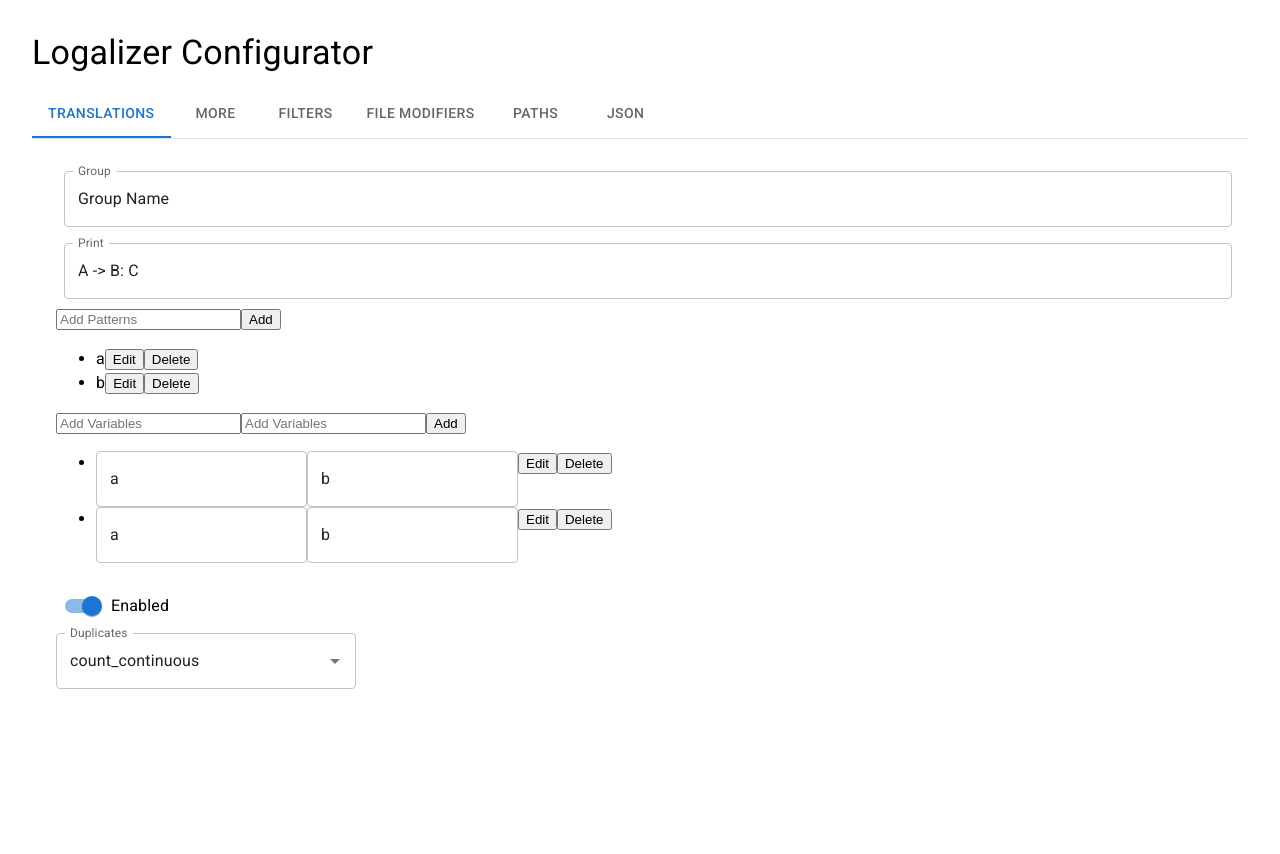
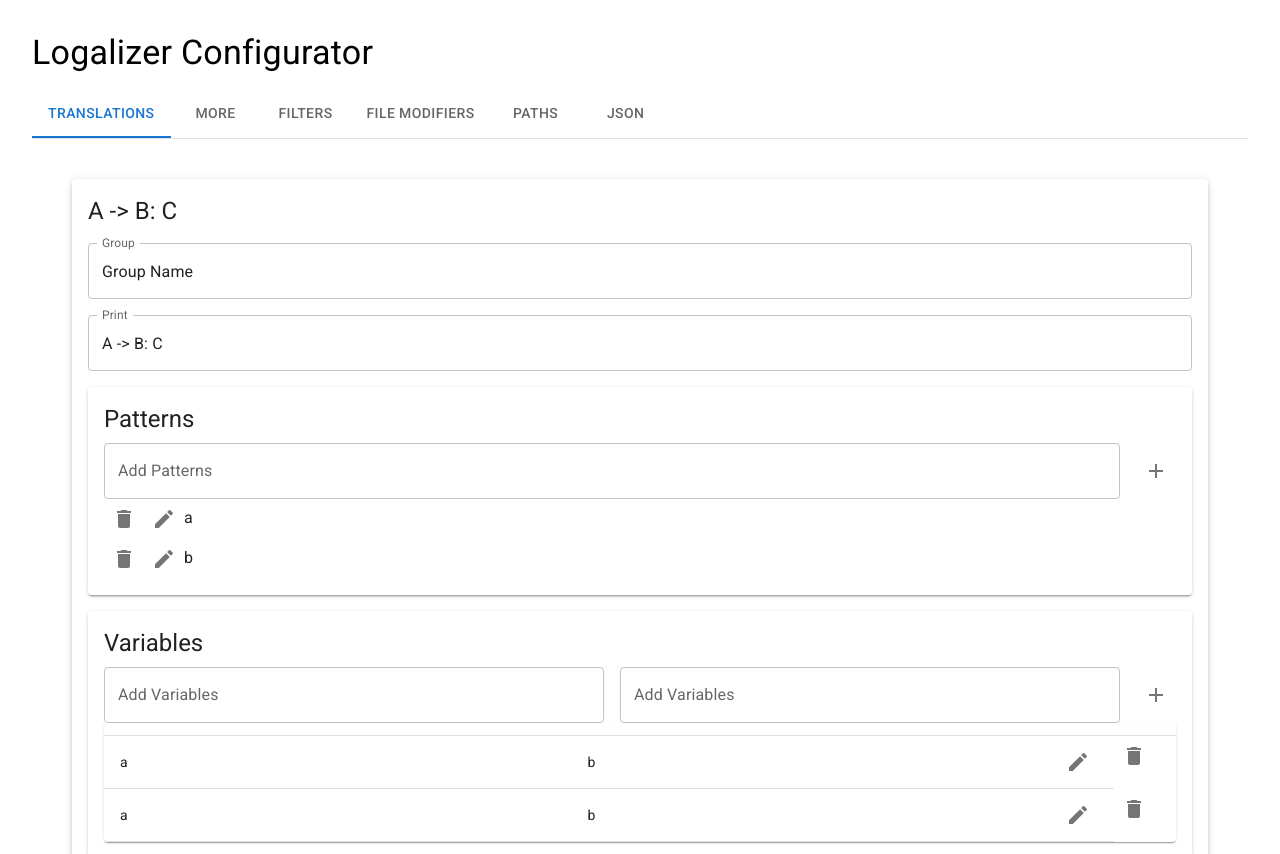
Before and after one commit to Logalizer/LogalizerConfigurator, a React (Create React App) app: page / in a window 1280 px wide. Shown: the top 854 px of the page. Before the commit the page ends 800 px from the top, so only its background shows below. Built offline with nearby package versions, Linux system fonts and the light colour scheme; the HTML template or start-up script is replaced by a standard one.

Commit message:
Update UI

```diff
--- a/src/ArrayProvider.js
+++ b/src/ArrayProvider.js
@@ -1,8 +1,17 @@
 import FormControl from "@mui/material/FormControl";
 import FormControlLabel from "@mui/material/FormControlLabel";
 import TextField from "@mui/material/TextField";
+
+import IconButton from "@mui/material/IconButton";
+import Stack from "@mui/material/Stack";
+import DeleteIcon from "@mui/icons-material/Delete";
+import EditIcon from "@mui/icons-material/Edit";
+import SaveIcon from "@mui/icons-material/Save";
+import AddIcon from "@mui/icons-material/Add";
 import { useState } from "react";
 import { useConfigDispatch } from "./ConfigContext.js";
+import Paper from "@mui/material/Paper";
+
 import React from "react";
 
 function AddItem({ ItemName, AddAction }) {
@@ -10,22 +19,25 @@ function AddItem({ ItemName, AddAction }) {
   const dispatch = useConfigDispatch();
   const placeholder = "Add " + ItemName;
   return (
-    <>
-      <input
-        placeholder={placeholder}
+    <Stack direction="row" spacing={2}>
+      <TextField
+        id="outlined-basic"
+        fullWidth
+        label={placeholder}
+        variant="outlined"
         value={text}
         onChange={(e) => setText(e.target.value)}
       />
-      <button
+      <IconButton aria-label="add">
+        <AddIcon
           onClick={() => {
             if (text.length === 0) return;
             dispatch(AddAction(text));
             setText("");
           }}
-      >
-        Add
-      </button>
-    </>
+        />
+      </IconButton>
+    </Stack>
   );
 }
 
@@ -35,40 +47,43 @@ function Item({ Index, Text, EditAction, DeleteAction }) {
   let ItemContent;
   let text;
   const textInput = React.createRef();
+  console.log("Drawn  ", isEditing);
   if (isEditing) {
     ItemContent = (
       <>
-        <input defaultValue={Text} ref={textInput} />
-        <button
+        <IconButton aria-label="save">
+          <SaveIcon
             onClick={(e) => {
               if (textInput.current.value.length === 0) return;
               dispatch(EditAction(Index, textInput.current.value));
               setIsEditing(false);
             }}
-        >
-          Save
-        </button>
+          />
+        </IconButton>
+        <input defaultValue={Text} ref={textInput} />
       </>
     );
   } else {
     ItemContent = (
       <>
+        <IconButton aria-label="edit">
+          <EditIcon onClick={() => setIsEditing(true)} />
+        </IconButton>
         {Text}
-        <button onClick={() => setIsEditing(true)}>Edit</button>
       </>
     );
   }
   return (
-    <label>
-      {ItemContent}
-      <button
+    <>
+      <IconButton aria-label="delete">
+        <DeleteIcon
           onClick={(e) => {
             dispatch(DeleteAction(Index));
           }}
-      >
-        Delete
-      </button>
-    </label>
+        />
+      </IconButton>
+      {ItemContent}
+    </>
   );
 }
 
@@ -111,18 +126,19 @@ export default function ArrayProvider({
   return (
     <>
       <AddItem ItemName={ItemName} AddAction={AddAction} />
-      <ul>
+
+      <Stack direction="column">
         {Data.map((text, i) => (
-          <li key={i}>
+          <div key={i}>
             <Item
               Index={i}
               Text={text}
               EditAction={EditAction}
               DeleteAction={DeleteAction}
             />
-          </li>
+          </div>
         ))}
-      </ul>
+      </Stack>
     </>
   );
 }
--- a/src/FileModifierPane.js
+++ b/src/FileModifierPane.js
@@ -3,7 +3,6 @@ import TextField from "@mui/material/TextField";
 import OutlinedInput from "@mui/material/OutlinedInput";
 import Grid from "@mui/material/Unstable_Grid2"; // Grid version 2
 import IconButton from "@mui/material/IconButton";
-import Stack from "@mui/material/Stack";
 import DeleteIcon from "@mui/icons-material/Delete";
 import AddIcon from "@mui/icons-material/Add";
 
@@ -13,6 +12,9 @@ import ListItemButton from "@mui/material/ListItemButton";
 import ListItemText from "@mui/material/ListItemText";
 import Box from "@mui/material/Box";
 
+import Paper from "@mui/material/Paper";
+import Typography from "@mui/material/Typography";
+import Stack from "@mui/material/Stack";
 import { useState } from "react";
 import ArrayProvider from "./ArrayProvider";
 import PairArrayProvider from "./PairArrayProvider.js";
@@ -22,7 +24,7 @@ function BackupFile() {
   const dispatch = useConfigDispatch();
   const config = useConfig();
   return (
-    <FormControl fullWidth sx={{ m: 1 }} variant="standard">
+    <FormControl fullWidth sx={{ m: 2 }} variant="standard">
       <TextField
         fullWidth
         id="backup_file"
@@ -69,12 +71,27 @@ export default function FileModifierPane() {
   const config = useConfig();
   return (
     <>
+      <Paper elevation={3} sx={{ margin: 2, p: 2 }}>
+        <Stack direction="column" spacing={2}>
+          <Typography variant="h5" component="h5">
+            Delete Lines
+          </Typography>
           <ArrayProvider
             ItemName="Delete Lines"
             Data={config.delete_lines}
             ActionPostfix="delete_lines"
           />
+        </Stack>
+      </Paper>
+
+      <Paper elevation={3} sx={{ margin: 2, p: 2 }}>
+        <Stack direction="column" spacing={2}>
+          <Typography variant="h5" component="h5">
+            Replace Words
+          </Typography>
           <ReplaceWords Data={config.replace_words} />
+        </Stack>
+      </Paper>
       <BackupFile />
     </>
   );
--- a/src/FiltersPane.js
+++ b/src/FiltersPane.js
@@ -5,20 +5,38 @@ import { useState } from "react";
 import ArrayProvider from "./ArrayProvider.js";
 import { useConfig } from "./ConfigContext.js";
 
+import Paper from "@mui/material/Paper";
+import Typography from "@mui/material/Typography";
+import Stack from "@mui/material/Stack";
+
 export default function FiltersPane() {
   const config = useConfig();
   return (
     <>
+      <Paper elevation={3} sx={{ margin: 2, p: 2 }}>
+        <Stack direction="column" spacing={2}>
+          <Typography variant="h5" component="h5">
+            Blacklist
+          </Typography>
           <ArrayProvider
             ItemName="Blacklist"
             Data={config.blacklist}
             ActionPostfix="blacklist"
           />
+        </Stack>
+      </Paper>
+      <Paper elevation={3} sx={{ margin: 2, p: 2 }}>
+        <Stack direction="column" spacing={2}>
+          <Typography variant="h5" component="h5">
+            Disable Group
+          </Typography>
           <ArrayProvider
             ItemName="Disable Group"
             Data={config.disable_group}
             ActionPostfix="disable_group"
           />
+        </Stack>
+      </Paper>
     </>
   );
 }
--- a/src/MoreTranslationsPane.js
+++ b/src/MoreTranslationsPane.js
@@ -2,7 +2,9 @@ import Switch from "@mui/material/Switch";
 import FormControl from "@mui/material/FormControl";
 import FormControlLabel from "@mui/material/FormControlLabel";
 import TextField from "@mui/material/TextField";
-
+import Paper from "@mui/material/Paper";
+import Typography from "@mui/material/Typography";
+import Stack from "@mui/material/Stack";
 import { useConfig, useConfigDispatch } from "./ConfigContext.js";
 import ArrayProvider from "./ArrayProvider.js";
 
@@ -10,7 +12,7 @@ function AutoNewLine() {
   const dispatch = useConfigDispatch();
   const config = useConfig();
   return (
-    <FormControl fullWidth sx={{ m: 1 }} variant="standard">
+    <FormControl fullWidth sx={{ margin: 2 }} variant="standard">
       <FormControlLabel
         control={
           <Switch
@@ -34,16 +36,30 @@ export default function MoreTranslationsPane() {
   const config = useConfig();
   return (
     <div>
+      <Paper elevation={3} sx={{ margin: 2, p: 2 }}>
+        <Stack direction="column" spacing={2}>
+          <Typography variant="h5" component="h5">
+            Wrap Text Pre
+          </Typography>
           <ArrayProvider
             ItemName="Wrap Text Pre"
             Data={config.wrap_text_pre}
             ActionPostfix="wrap_text_pre"
           />
+        </Stack>
+      </Paper>
+      <Paper elevation={3} sx={{ margin: 2, p: 2 }}>
+        <Stack direction="column" spacing={2}>
+          <Typography variant="h5" component="h5">
+            Wrap Text Post
+          </Typography>
           <ArrayProvider
             ItemName="Wrap Text Post"
             Data={config.wrap_text_post}
             ActionPostfix="wrap_text_post"
           />
+        </Stack>
+      </Paper>
       <AutoNewLine />
     </div>
   );
--- a/src/PairArrayProvider.js
+++ b/src/PairArrayProvider.js
@@ -5,7 +5,19 @@ import { useState } from "react";
 import { useConfigDispatch } from "./ConfigContext.js";
 import React from "react";
 import { Stack } from "@mui/material";
+import IconButton from "@mui/material/IconButton";
+import DeleteIcon from "@mui/icons-material/Delete";
+import EditIcon from "@mui/icons-material/Edit";
+import SaveIcon from "@mui/icons-material/Save";
+import AddIcon from "@mui/icons-material/Add";
 
+import Paper from "@mui/material/Paper";
+import Table from "@mui/material/Table";
+import TableBody from "@mui/material/TableBody";
+import TableCell from "@mui/material/TableCell";
+import TableContainer from "@mui/material/TableContainer";
+import TableHead from "@mui/material/TableHead";
+import TableRow from "@mui/material/TableRow";
 function AddItem({ ItemName, AddAction }) {
   const [text1, setText1] = useState("");
   const [text2, setText2] = useState("");
@@ -13,25 +25,34 @@ function AddItem({ ItemName, AddAction }) {
   const placeholder = "Add " + ItemName;
   return (
     <>
-      <input
-        placeholder={placeholder}
+      <Stack direction="row" spacing={2}>
+        <TextField
+          id="outlined-basic"
+          fullWidth
+          label={placeholder}
+          variant="outlined"
           value={text1}
           onChange={(e) => setText1(e.target.value)}
         />
-      <input
-        placeholder={placeholder}
+        <TextField
+          id="outlined-basic"
+          fullWidth
+          label={placeholder}
+          variant="outlined"
           value={text2}
           onChange={(e) => setText2(e.target.value)}
         />
-      <button
+
+        <IconButton aria-label="add">
+          <AddIcon
             onClick={() => {
               dispatch(AddAction(text1, text2));
               setText1("");
               setText2("");
             }}
-      >
-        Add
-      </button>
+          />
+        </IconButton>
+      </Stack>
     </>
   );
 }
@@ -42,13 +63,11 @@ function Item({ Index, Text1, Text2, EditAction, DeleteAction }) {
   let ItemContent;
   const textInput1 = React.createRef();
   const textInput2 = React.createRef();
-  if (isEditing) {
-    ItemContent = (
-      <>
-        <input defaultValue={Text1} ref={textInput1} />
-        <input defaultValue={Text2} ref={textInput2} />
-
-        <button
+  const editInput1 = <input defaultValue={Text1} ref={textInput1} />;
+  const editInput2 = <input defaultValue={Text2} ref={textInput2} />;
+  const saveButton = (
+    <IconButton aria-label="save">
+      <SaveIcon
         onClick={(e) => {
           dispatch(
             EditAction(
@@ -59,44 +78,44 @@ function Item({ Index, Text1, Text2, EditAction, DeleteAction }) {
           );
           setIsEditing(false);
         }}
-        >
-          Save
-        </button>
+      />
+    </IconButton>
+  );
+  const editButton = (
+    <IconButton aria-label="edit">
+      <EditIcon onClick={() => setIsEditing(true)} />
+    </IconButton>
+  );
+  const deleteButton = (
+    <IconButton aria-label="delete">
+      <DeleteIcon
+        onClick={(e) => {
+          dispatch(DeleteAction(Index, Text1));
+        }}
+      />
+    </IconButton>
+  );
+  if (isEditing) {
+    ItemContent = (
+      <>
+        <TableCell> {editInput1}</TableCell>
+        <TableCell>{editInput2}</TableCell>
+        <TableCell>{saveButton}</TableCell>
       </>
     );
   } else {
     ItemContent = (
       <>
-        <TextField
-          id="outlined-read-only-input"
-          label=""
-          defaultValue={Text1}
-          InputProps={{
-            readOnly: true,
-          }}
-        />
-        <TextField
-          id="outlined-read-only-input"
-          label=""
-          defaultValue={Text2}
-          InputProps={{
-            readOnly: true,
-          }}
-        />
-        <button onClick={() => setIsEditing(true)}>Edit</button>
+        <TableCell> {Text1}</TableCell>
+        <TableCell>{Text2}</TableCell>
+        <TableCell>{editButton}</TableCell>
       </>
     );
   }
   return (
     <>
       {ItemContent}
-      <button
-        onClick={(e) => {
-          dispatch(DeleteAction(Index, Text1));
-        }}
-      >
-        Delete
-      </button>
+      {deleteButton}
     </>
   );
 }
@@ -143,7 +162,7 @@ export default function PairArrayProvider({
   let items = [];
   Data.forEach((text, i) => {
     items.push(
-      <li key={i}>
+      <TableRow key={i}>
         <Item
           key={i + text[0] + text[1]}
           Index={i}
@@ -152,13 +171,28 @@ export default function PairArrayProvider({
           EditAction={EditAction}
           DeleteAction={DeleteAction}
         />
-      </li>
+      </TableRow>
     );
   });
   return (
     <>
       <AddItem ItemName={ItemName} AddAction={AddAction} />
-      <ul>{items}</ul>
+
+      <Stack direction="column">
+        <TableContainer component={Paper}>
+          <Table size="small" sx={{ minWidth: 650 }} aria-label="simple table">
+            <TableHead>
+              <TableRow>
+                <TableCell></TableCell>
+                <TableCell></TableCell>
+                <TableCell style={{ width: 30 }}></TableCell>
+                <TableCell style={{ width: 30 }}></TableCell>
+              </TableRow>
+            </TableHead>
+            <TableBody>{items}</TableBody>
+          </Table>
+        </TableContainer>
+      </Stack>
     </>
   );
 }
--- a/src/PathsPane.js
+++ b/src/PathsPane.js
@@ -5,11 +5,14 @@ import TextField from "@mui/material/TextField";
 import { useConfig, useConfigDispatch } from "./ConfigContext.js";
 import ArrayProvider from "./ArrayProvider.js";
 
+import Paper from "@mui/material/Paper";
+import Typography from "@mui/material/Typography";
+import Stack from "@mui/material/Stack";
 function TranslationFile() {
   const dispatch = useConfigDispatch();
   const config = useConfig();
   return (
-    <FormControl fullWidth sx={{ m: 1 }} variant="standard">
+    <FormControl fullWidth sx={{ m: 2 }} variant="standard">
       <TextField
         fullWidth
         id="translation_file"
@@ -42,7 +45,14 @@ export default function PathsPane() {
   return (
     <div>
       <TranslationFile />
-      <Execute />
+      <Paper elevation={3} sx={{ margin: 2, p: 2 }}>
+        <Stack direction="column" spacing={2}>
+          <Typography variant="h5" component="h5">
+            Execute
+          </Typography>
+          <Execute />
+        </Stack>
+      </Paper>
     </div>
   );
 }
--- a/src/TranslationsPane.js
+++ b/src/TranslationsPane.js
@@ -6,14 +6,16 @@ import ArrayProvider from "./ArrayProvider";
 import Switch from "@mui/material/Switch";
 import { useConfig, useConfigDispatch } from "./ConfigContext.js";
 import PairArrayProvider from "./PairArrayProvider.js";
-
+import Paper from "@mui/material/Paper";
+import Typography from "@mui/material/Typography";
+import Stack from "@mui/material/Stack";
 import Autocomplete from "@mui/material/Autocomplete";
 import { Edit } from "@mui/icons-material";
 
 function Group({ Index, Text }) {
   const dispatch = useConfigDispatch();
   return (
-    <FormControl fullWidth sx={{ m: 1 }} variant="standard">
+    <FormControl fullWidth variant="standard">
       <TextField
         fullWidth
         id="group"
@@ -33,7 +35,7 @@ function Group({ Index, Text }) {
 function Print({ Index, Text }) {
   const dispatch = useConfigDispatch();
   return (
-    <FormControl fullWidth sx={{ m: 1 }} variant="standard">
+    <FormControl fullWidth variant="standard">
       <TextField
         fullWidth
         id="print"
@@ -187,12 +189,29 @@ export default function TranslationsPane() {
   const translations = config.translations.map((tr, i) => {
     return (
       <>
+        <Paper elevation={3} sx={{ margin: 2, p: 2 }}>
+          <Stack direction="column" spacing={2}>
+            <Typography variant="h5" component="h5">
+              {tr.print}
+            </Typography>
             <Group Index={i} Text={tr.group} />
             <Print Index={i} Text={tr.print} />
+            <Paper elevation={2} sx={{ margin: 2, p: 2 }}>
+              <Typography variant="h5" component="h5" sx={{ mb: 1 }}>
+                Patterns
+              </Typography>
               <Patterns TrIndex={i} Data={tr.patterns} />
+            </Paper>
+            <Paper elevation={2} sx={{ margin: 2, p: 2 }}>
+              <Typography variant="h5" component="h5" sx={{ mb: 1 }}>
+                Variables
+              </Typography>
               <Variables TrIndex={i} Data={tr.variables} />
+            </Paper>
             <Enabled Index={i} Value={tr.enabled} />
             <Duplicates Index={i} Value={tr.duplicates} />
+          </Stack>
+        </Paper>
       </>
     );
   });
```
Lines whose indentation alone changed are shown as unchanged.
